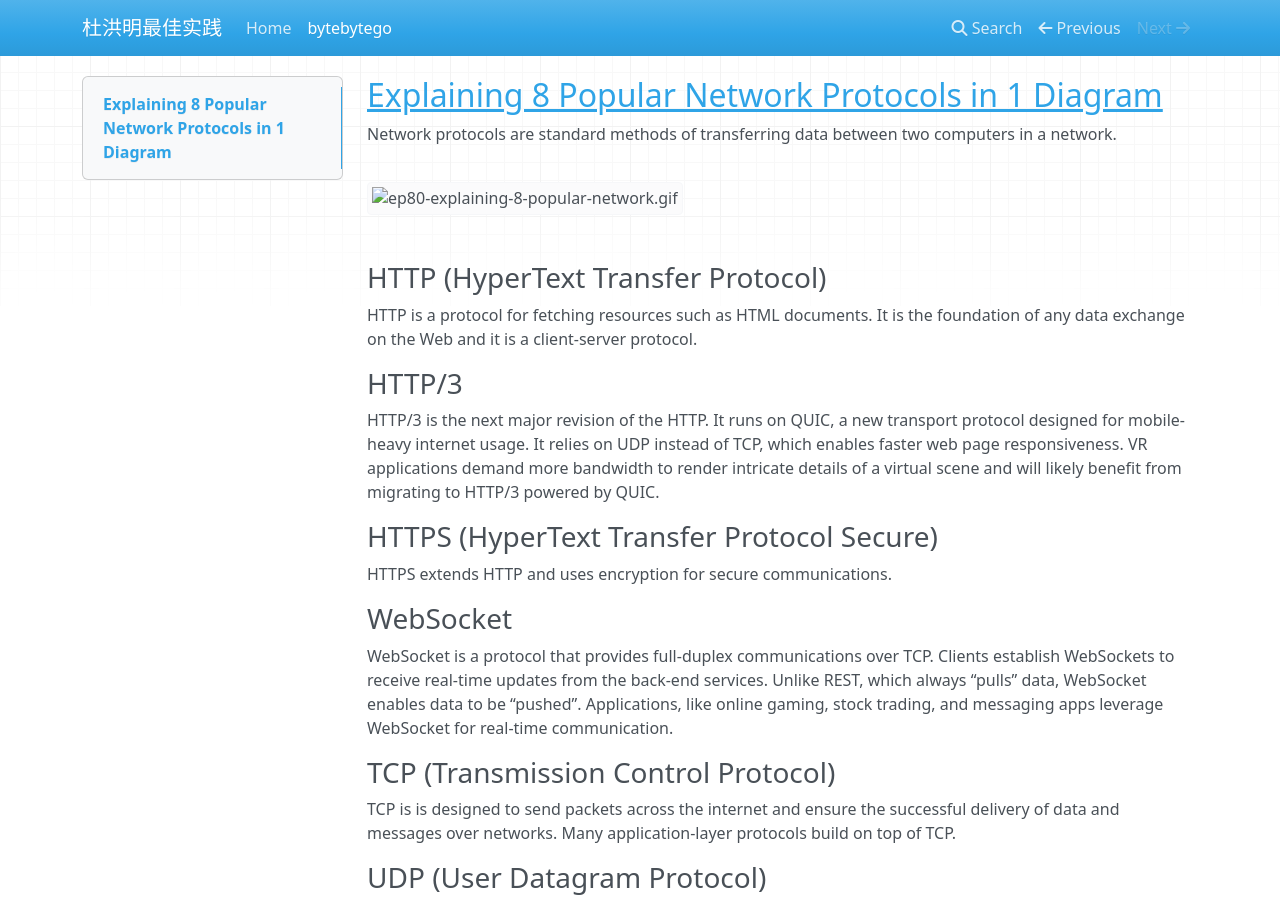
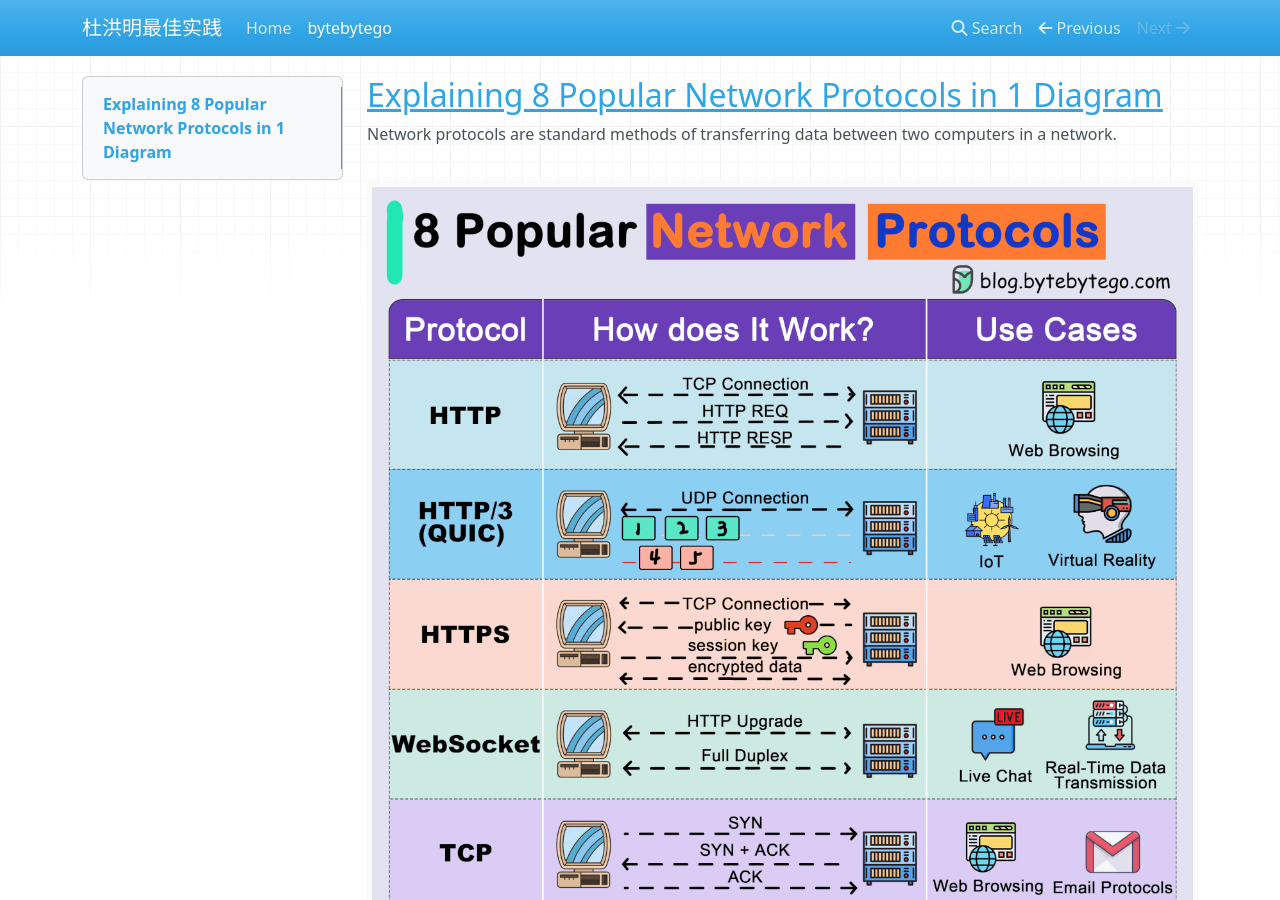
Before and after one commit to duhongming1990/duhongming1990.github.io, an MkDocs documentation site: the page built from docs/bytebytego.md, in a window 1280 px wide and 900 px high. Built offline with MkDocs 1.6.1, drawn with Linux system fonts in a browser that asks for light colours; nearby versions of some CDN libraries.

Commit message:
use mkdocs

```diff
--- a/docs/bytebytego.md
+++ b/docs/bytebytego.md
@@ -2,7 +2,7 @@
 
 Network protocols are standard methods of transferring data between two computers in a network.
 
-![ep80-explaining-8-popular-network.gif](..%2Fimages%2Fep80-explaining-8-popular-network.gif)
+![ep80-explaining-8-popular-network.gif](https://raw.githubusercontent.com/duhongming1990/duhongming1990.github.io/master/images/ep80-explaining-8-popular-network.gif)
 
 ### HTTP (HyperText Transfer Protocol)
 
```
